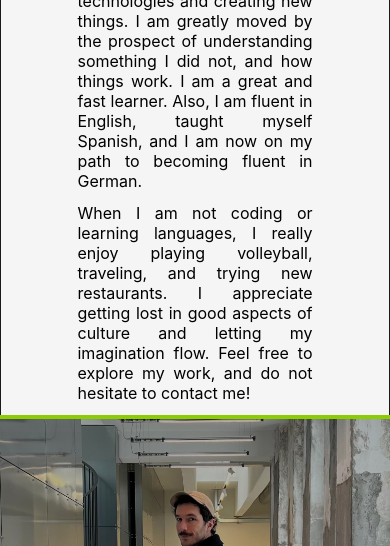
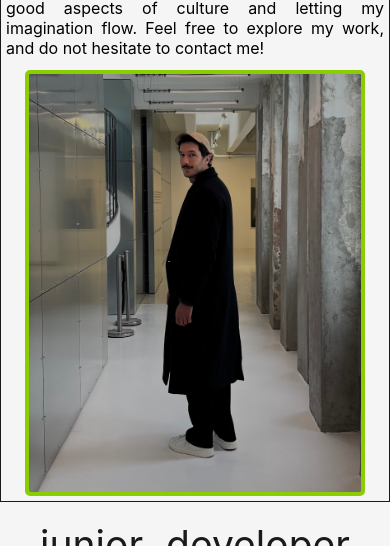
Before and after one commit to luisclaudioc/portfolio2point0, a React (Create React App) app: page / in a window 390 px wide. Shown: the part 641-1187 px from the top of the page. Built offline with nearby package versions, Linux system fonts and the light colour scheme.

Commit message:
responsiveness

```diff
--- a/src/App.css
+++ b/src/App.css
@@ -67,7 +67,8 @@ img {
 
 .About > img {
   border: solid 4px #8acd01;
-  max-width: 420px;
+  width: 420px;
+  max-width: 90%;
 }
 
 .About > div > p {
@@ -77,6 +78,7 @@ img {
 
 .icons {
   padding: 20px;
+  text-align: center;
 }
 
 .icons > * {
@@ -190,6 +192,9 @@ textarea {
     margin: 0;
   }
 
+  .About, .Projects, .Skills, .Contact {
+    padding: 5px;
+  }
 }
 /*
 @media (max-width: 768px) {
```
